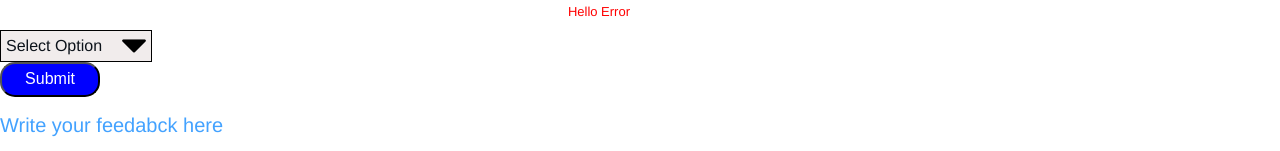
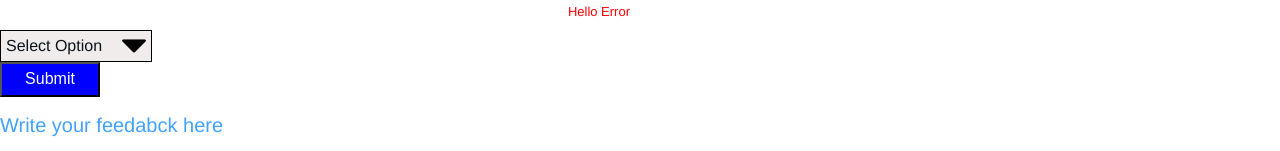
Before and after one commit to Sumit2406/floatrweb, a React (Create React App) app: page / in a window 1280 px wide. Shown: the part 293-444 px from the top of the page. Built offline with nearby package versions, Linux system fonts and the light colour scheme.

Commit message:
CSS done for Rectangular and Circular button

```diff
--- a/src/components/Button.js
+++ b/src/components/Button.js
@@ -4,13 +4,11 @@ import React from 'react'
 export default function Button({btnLabel,rectangualar,btnClick}) {
   return (
       <button className='btn'
-    //  style={btnStyle ? btnStyle : null}
-
     style={rectangualar==="true" ? ({
       backgroundColor: 'blue',
       color: 'white',
       fontSize: '16px',
-      width: '10px',
+      width: '100px',
       height: '35px',
     })
  : ({
--- a/src/screens/Description.js
+++ b/src/screens/Description.js
@@ -51,17 +51,8 @@ export default function Description() {
   ];
 
   //Button Componet
-  const buttonStyle = {
-    backgroundColor: "blue",
-    color: "white",
-    fontSize: "16px",
-    borderRadius: "15px",
-    width: "100px",
-    height: "30px",
-    value: { textInput },
-  };
   const btnHandleClick = () => {
-    // console.log('Button clicked!');
+    console.log('Button clicked!');
   };
 
   //FileUploader Componet
@@ -270,11 +261,7 @@ export default function Description() {
             <div className="rightblock">
               <p className="subtitle">Sample Output</p>
               <div>
-                <Button
-                  btnLabel="Submit"
-                  btnStyle={buttonStyle}
-                  btnClick={btnHandleClick}
-                />
+              <Button btnLabel="Submit" rectangualar="false" btnClick={btnHandleClick}/>
               </div>
             </div>
           </div>
--- a/src/screens/Home.js
+++ b/src/screens/Home.js
@@ -131,12 +131,10 @@ demoValueChange={demoValueChange} />
 
 {/* <Button btnLabel="Submit" btnStyle={buttonStyle} btnClick={btnHandleClick}/> */}
 
-<Button btnLabel="Submit" rectangualar="false" btnClick={btnHandleClick}/>
-
+<Button btnLabel="Submit" rectangualar="true" btnClick={btnHandleClick}/>
 </div>
 
 <TextArea label="Write your feedabck here" value={text} onChange={handleChange} />
-
 
 <DateComponents title="Select Date" handleDateChange={handleDateChange} selectedDate={selectedDate}/>
 
```
